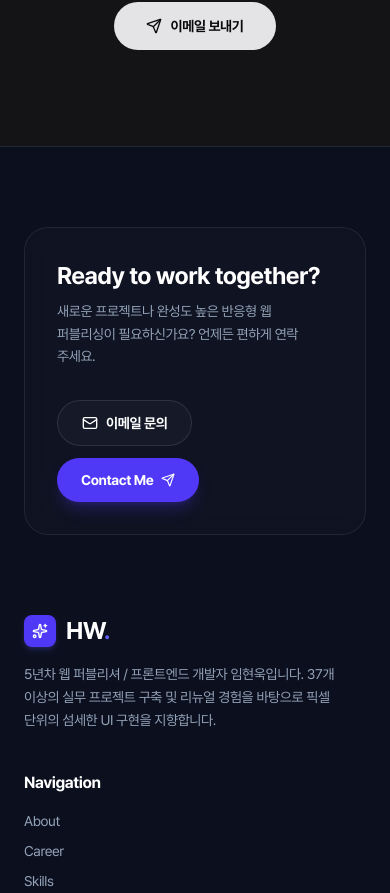
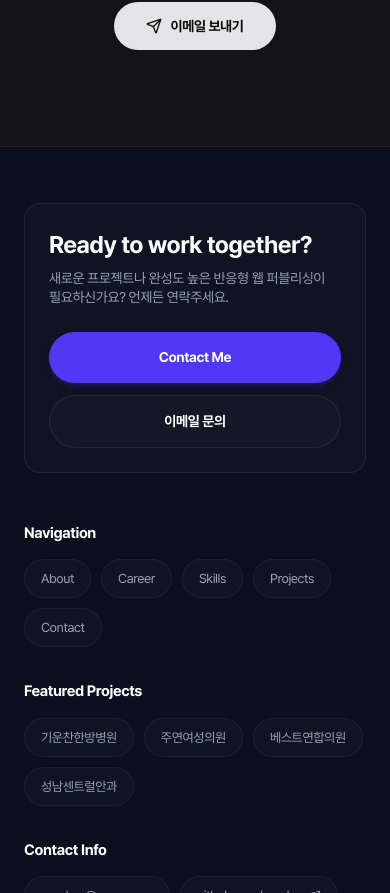
Before and after one commit to gusdnrs/portfolio, a Next.js app: page / in a window 390 px wide. Shown: the part 11107-12000 px from the top of the page. Built offline with nearby package versions, Linux system fonts and the light colour scheme.

Commit message:
style: 모바일 전용 푸터 디자인 반영 (수직 CTA 버튼, 태그 칩 형태 링크 그룹, 세로 중앙 소셜 바)

```diff
--- a/src/components/layout/Footer.tsx
+++ b/src/components/layout/Footer.tsx
@@ -9,9 +9,10 @@ export default function Footer() {
   }, []);
 
   return (
-    <footer className="w-full bg-[#0B0F1E] border-t border-white/10 text-white pt-20 pb-12">
-      <div className="section-container space-y-16">
-        {/* ─── 1. 상단 CTA 배너 카드 (Ready to get started?) ─── */}
+    <footer className="w-full bg-[#0B0F1E] border-t border-white/10 text-white">
+      {/* ─── 1. 데스크톱 전용 푸터 (md 이상) ─── */}
+      <div className="hidden md:block section-container py-20 pb-12 space-y-16">
+        {/* 상단 CTA 배너 카드 */}
         <div className="w-full p-8 md:p-12 rounded-[24px] bg-white/[0.02] border border-white/[0.08] backdrop-blur-[10px] flex flex-col lg:flex-row items-start lg:items-center justify-between gap-8">
           <div className="max-w-2xl space-y-2">
             <h3 className="text-2xl md:text-3xl font-bold font-heading text-white tracking-tight">
@@ -40,9 +41,8 @@ export default function Footer() {
           </div>
         </div>
 
-        {/* ─── 2. 메인 푸터 링크 그리드 (Company / Product / Resources / Legal 스타일) ─── */}
+        {/* 메인 푸터 링크 그리드 */}
         <div className="grid grid-cols-1 md:grid-cols-2 lg:grid-cols-5 gap-10 lg:gap-8 pt-4">
-          {/* 브랜드 컬럼 (2열 차지) */}
           <div className="lg:col-span-2 space-y-4">
             <div className="flex items-center gap-2.5">
               <div className="w-8 h-8 rounded-lg bg-indigo-600 flex items-center justify-center text-white shadow-md shadow-indigo-500/20">
@@ -58,7 +58,6 @@ export default function Footer() {
             </p>
           </div>
 
-          {/* Navigation 컬럼 */}
           <div className="space-y-4">
             <h4 className="text-white text-base font-bold tracking-tight">Navigation</h4>
             <ul className="space-y-2.5 text-sm text-[#94A3B8]">
@@ -75,7 +74,6 @@ export default function Footer() {
             </ul>
           </div>
 
-          {/* Major Projects 컬럼 */}
           <div className="space-y-4">
             <h4 className="text-white text-base font-bold tracking-tight">Featured Projects</h4>
             <ul className="space-y-2.5 text-sm text-[#94A3B8]">
@@ -102,7 +100,6 @@ export default function Footer() {
             </ul>
           </div>
 
-          {/* Tech & Contact 컬럼 */}
           <div className="space-y-4">
             <h4 className="text-white text-base font-bold tracking-tight">Contact Info</h4>
             <ul className="space-y-2.5 text-sm text-[#94A3B8]">
@@ -124,9 +121,9 @@ export default function Footer() {
           </div>
         </div>
 
-        {/* ─── 3. 하단 구분선 & 카피라이트 & 소셜 ─── */}
+        {/* 하단 구분선 & 카피라이트 & 소셜 */}
         <div className="space-y-6 pt-6 border-t border-white/10">
-          <div className="flex flex-col sm:flex-row items-center justify-between gap-4">
+          <div className="flex items-center justify-between gap-4">
             <p className="text-sm text-[#64748B]">
               © 2026 임현욱. All rights reserved. Built with Next.js &amp; TailwindCSS.
             </p>
@@ -158,6 +155,140 @@ export default function Footer() {
           </div>
         </div>
       </div>
+
+      {/* ─── 2. 모바일 전용 푸터 (md 미만) ─── */}
+      <div className="md:hidden w-full pt-14 pb-10 px-6 space-y-12">
+        {/* 상단 CTA 배너 카드 (모바일) */}
+        <div className="w-full p-6 rounded-[16px] bg-white/[0.02] border border-white/[0.07] flex flex-col gap-6">
+          <div className="space-y-2">
+            <h3 className="text-[24px] font-bold text-white tracking-tight leading-snug">
+              Ready to work together?
+            </h3>
+            <p className="text-[#94A3B8] text-[14px] leading-[19.6px]">
+              새로운 프로젝트나 완성도 높은 반응형 웹 퍼블리싱이 필요하신가요? 언제든 연락주세요.
+            </p>
+          </div>
+          <div className="flex flex-col gap-3 w-full">
+            <button
+              onClick={() => scrollTo('contact')}
+              className="w-full py-3.5 rounded-full bg-indigo-600 text-white text-[14px] font-semibold text-center shadow-md shadow-indigo-600/20 cursor-pointer"
+            >
+              Contact Me
+            </button>
+            <a
+              href="mailto:gusdnrs@naver.com"
+              className="w-full py-3.5 rounded-full bg-white/[0.02] border border-white/[0.07] text-white text-[14px] font-semibold text-center block"
+            >
+              이메일 문의
+            </a>
+          </div>
+        </div>
+
+        {/* 중단 링크 그룹 (태그 칩 형태) */}
+        <div className="flex flex-col gap-8">
+          {/* Navigation 칩 */}
+          <div className="flex flex-col gap-3.5">
+            <h4 className="text-white text-[15px] font-bold tracking-tight">Navigation</h4>
+            <div className="flex flex-wrap gap-2.5">
+              {['about', 'career', 'skills', 'projects', 'contact'].map(id => (
+                <button
+                  key={id}
+                  onClick={() => scrollTo(id)}
+                  className="px-4 py-2 rounded-full bg-white/[0.02] border border-white/[0.05] text-[#94A3B8] text-[13px] font-normal capitalize hover:text-white hover:bg-white/[0.08] transition-all cursor-pointer"
+                >
+                  {id}
+                </button>
+              ))}
+            </div>
+          </div>
+
+          {/* Featured Projects 칩 */}
+          <div className="flex flex-col gap-3.5">
+            <h4 className="text-white text-[15px] font-bold tracking-tight">Featured Projects</h4>
+            <div className="flex flex-wrap gap-2.5">
+              {['기운찬한방병원', '주연여성의원', '베스트연합의원', '성남센트럴안과'].map(name => (
+                <button
+                  key={name}
+                  onClick={() => scrollTo('projects')}
+                  className="px-4 py-2 rounded-full bg-white/[0.02] border border-white/[0.05] text-[#94A3B8] text-[13px] font-normal hover:text-white hover:bg-white/[0.08] transition-all cursor-pointer"
+                >
+                  {name}
+                </button>
+              ))}
+            </div>
+          </div>
+
+          {/* Contact 칩 */}
+          <div className="flex flex-col gap-3.5">
+            <h4 className="text-white text-[15px] font-bold tracking-tight">Contact Info</h4>
+            <div className="flex flex-wrap gap-2.5">
+              <a
+                href="mailto:gusdnrs@naver.com"
+                className="px-4 py-2 rounded-full bg-white/[0.02] border border-white/[0.05] text-[#94A3B8] text-[13px] font-normal hover:text-white transition-all"
+              >
+                gusdnrs@naver.com
+              </a>
+              <a
+                href="https://github.com/gusdnrs"
+                target="_blank"
+                rel="noopener noreferrer"
+                className="px-4 py-2 rounded-full bg-white/[0.02] border border-white/[0.05] text-[#94A3B8] text-[13px] font-normal hover:text-white transition-all flex items-center gap-1"
+              >
+                <span>github.com/gusdnrs</span>
+                <ExternalLink size={11} />
+              </a>
+            </div>
+          </div>
+        </div>
+
+        {/* 구분선 */}
+        <div className="w-full h-px border-t border-white/10" />
+
+        {/* 하단 브랜드 & 소셜 & 카피라이트 (세로 중앙) */}
+        <div className="flex flex-col items-center justify-center gap-6 text-center">
+          {/* 브랜드 로고 */}
+          <div className="flex items-center gap-2.5">
+            <div className="w-8 h-8 rounded-lg bg-indigo-600 flex items-center justify-center text-white shadow-md shadow-indigo-500/20">
+              <Sparkles size={16} className="fill-white/20" />
+            </div>
+            <span className="text-[20px] font-extrabold text-white tracking-tight">
+              HW<span className="text-indigo-500">.</span>
+            </span>
+          </div>
+
+          {/* 소셜 아이콘 바 */}
+          <div className="flex items-center justify-center gap-4">
+            <a
+              href="https://github.com/gusdnrs"
+              target="_blank"
+              rel="noopener noreferrer"
+              className="w-9 h-9 rounded-full bg-white/[0.02] border border-white/[0.07] flex items-center justify-center text-[#94A3B8] hover:text-white transition-all"
+              aria-label="GitHub Profile"
+            >
+              <Github size={16} />
+            </a>
+            <a
+              href="mailto:gusdnrs@naver.com"
+              className="w-9 h-9 rounded-full bg-white/[0.02] border border-white/[0.07] flex items-center justify-center text-[#94A3B8] hover:text-white transition-all"
+              aria-label="Send Email"
+            >
+              <Mail size={16} />
+            </a>
+            <button
+              onClick={() => window.scrollTo({ top: 0, behavior: 'smooth' })}
+              className="w-9 h-9 rounded-full bg-white/[0.02] border border-white/[0.07] flex items-center justify-center text-[#94A3B8] hover:text-white transition-all cursor-pointer"
+              aria-label="Scroll to top"
+            >
+              <ArrowUp size={16} />
+            </button>
+          </div>
+
+          {/* 카피라이트 */}
+          <p className="text-[12px] text-[#64748B]">
+            © 2026 임현욱. All rights reserved.<br />Built with Next.js &amp; TailwindCSS.
+          </p>
+        </div>
+      </div>
     </footer>
   );
 }
```
